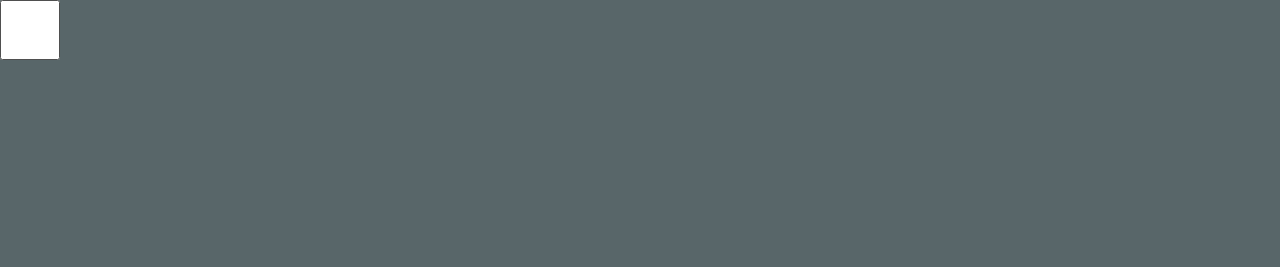
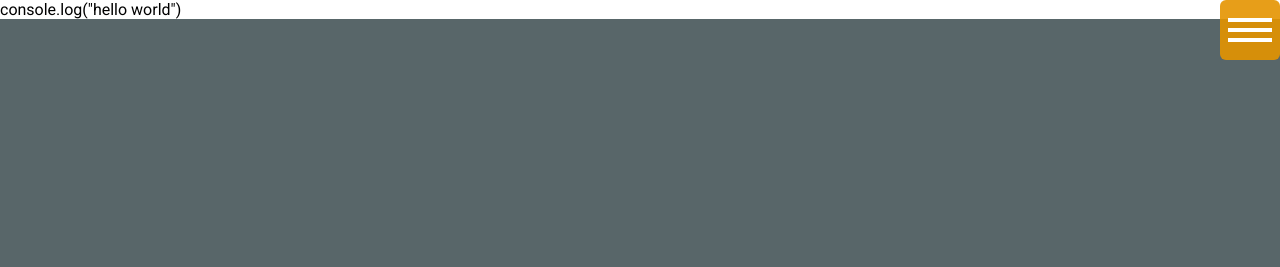
Before and after one commit to t0ni82/css_bloque2, a plain HTML site: page hamburger-menu/index.html in a window 1280 px wide. Shown: the top 267 px of the page. Drawn offline with Linux system fonts and the light colour scheme.

Commit message:
hemburger-menu

```diff
--- a/hamburger-menu/css/style.css
+++ b/hamburger-menu/css/style.css
@@ -4,6 +4,8 @@
 :root {
   --color-primario: rgba(9, 30, 34, 0.678);
   --color-secundario: rgba(229, 148, 0, 0.9);
+  --hamburger-size: 60px;
+  --menu-speed: 0.75s;
 }
 
 * {
--- a/hamburger-menu/index.html
+++ b/hamburger-menu/index.html
@@ -1,5 +1,11 @@
 <!DOCTYPE html>
 <html lang="es">
+
+
+
+
+console.log("hello world")
+
 
 <head>
     <meta charset="UTF-8">
@@ -10,6 +16,7 @@
         .menu-container {
             position: fixed;
             top: 0;
+            right: var(--hamburger-size);
             z-index: 1;
         }
 
@@ -18,10 +25,65 @@
             top: 0;
             left: 0;
             z-index: 2;
-            width: 60px;
-            height: 60px;
+            width: var(--hamburger-size);
+            height: var(--hamburger-size);
             cursor: pointer;
+            opacity: 0;
+        }
 
+        /* contenedor para el icono del menu */
+        .menu-container .hamburger {
+            position: absolute;
+            top: 0;
+            left: 0;
+            z-index: 1;
+            width: var(--hamburger-size);
+            height: var(--hamburger-size);
+            display: flex;
+            /* flex-direction: column; */
+            justify-content: center;
+            align-items: center;
+            padding: 0.5rem;
+            border-radius: 6px;
+            background-color: var(--color-secundario);
+        }
+
+        /* dibujar las líneas del menu */
+        .menu-container .hamburger>div {
+            width: 100%;
+            height: 4px;
+            background-color: #fff;
+            position: relative;
+            transition: all 0.4s ease;
+        }
+
+        .menu-container .hamburger>div::before,
+        .menu-container .hamburger>div::after {
+            content: "";
+            position: absolute;
+            width: 100%;
+            height: 4px;
+            top: -10px;
+            background-color: inherit;
+        }
+
+        .menu-container .hamburger>div::after {
+            top: 10px;
+        }
+
+        /* Animación del icono del menu */
+        .menu-container .toggler:checked+.hamburger>div {
+            transform: rotate(135deg);
+        }
+
+        .menu-container .toggler:checked+.hamburger>div::before,
+        .menu-container .toggler:checked+.hamburger>div::after {
+            transform: rotate(90deg);
+            top: 0;
+        }
+
+        .menu-container .toggler:checked:hover+.hamburger>div {
+            transform: rotate(225deg);
         }
 
         /* CSS para la capa del menu */
@@ -35,9 +97,28 @@
             justify-content: center;
             align-items: center;
             /* visibility: hidden; */
-            transform: translateX(-100vw);
+            transform: translateX(100vw);
             transition: all 0.4s ease;
-            background-color: rgba(35, 35, 35, 0.852);
+            background-color: #333;
+        }
+
+        .menu-container .menu ul li {
+            list-style: none;
+            color: #fff;
+            font-size: 1.5rem;
+            padding: 1rem;
+            text-align: center;
+
+        }
+
+        .menu-container .menu ul li a {
+            color: inherit;
+            text-decoration: none;
+            transition: color 0.4s ease;
+        }
+
+        .menu-container .menu ul li a:hover {
+            color: var(--color-secundario);
         }
 
         .menu-container .toggler:checked~.menu {
```
